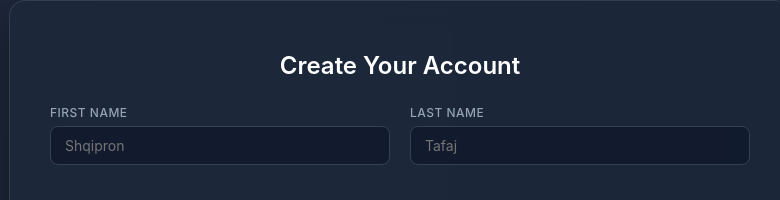
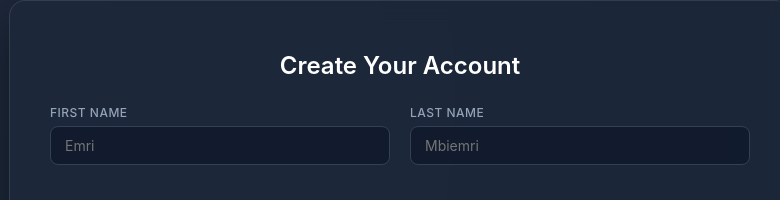
Before and after one commit to shqiprontafaj2-ops/remember-ai, a website: page signup.html in a window 1280 px wide. Shown: the part 71-271 px from the top of the page, 240-1020 px from the left. Drawn offline with Linux system fonts and the light colour scheme.

Commit message:
Pastruro placeholder-at te emri dhe mbiemri ne signup.html

```diff
--- a/signup.html
+++ b/signup.html
@@ -136,14 +136,14 @@
 
         <form id="signupForm">
             <div class="form-grid">
-                <!-- Emri dhe Mbiemri me Autocomplete korrekt -->
+                <!-- Emri dhe Mbiemri pa placeholder konfuz -->
                 <div class="form-group">
                     <label for="first_name">First Name</label>
-                    <input type="text" id="first_name" name="first_name" placeholder="Shqipron" autocomplete="given-name" required>
+                    <input type="text" id="first_name" name="first_name" placeholder="Emri" autocomplete="given-name" required>
                 </div>
                 <div class="form-group">
                     <label for="last_name">Last Name</label>
-                    <input type="text" id="last_name" name="last_name" placeholder="Tafaj" autocomplete="family-name" required>
+                    <input type="text" id="last_name" name="last_name" placeholder="Mbiemri" autocomplete="family-name" required>
                 </div>
 
                 <!-- Email -->
```
